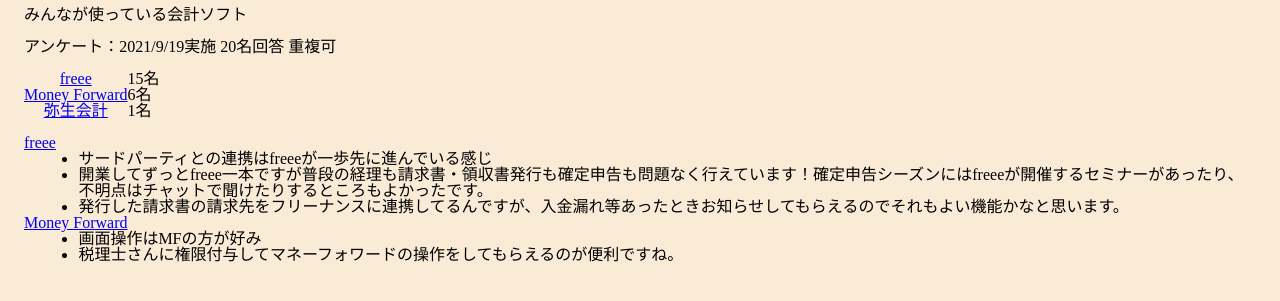
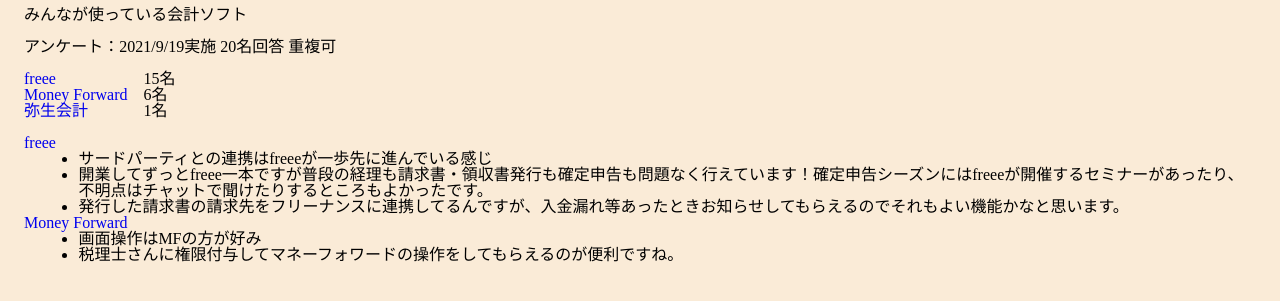
Before and after one commit to muchoco-dev/freelance, a plain HTML site: page finance.html in a window 1280 px wide. Shown: the part 219-520 px from the top of the page. Drawn offline with nearby package versions, Linux system fonts and the light colour scheme; a web font is replaced by a local one.

Commit message:
finance.cssを作成した。 アンケート結果の表を見やすくした。

```diff
--- /dev/null
+++ b/css/finance.css
@@ -0,0 +1,11 @@
+th{
+    text-align: left;
+}
+
+td{
+    padding-left: 1em;
+}
+
+a{
+    text-decoration: none;
+}
--- a/finance.html
+++ b/finance.html
@@ -9,6 +9,7 @@
   <script src="js/main.js"></script>
   <link rel="stylesheet" type="text/css" href="css/reset.css">
   <link rel="stylesheet" type="text/css" href="css/style.css">
+  <link rel="stylesheet" type="text/css" href="css/finance.css">
   <link rel="stylesheet" id="google-icons-css"
     href="https://fonts.googleapis.com/css?family=Material+Icons%7CMaterial+Icons+Outlined%7CMaterial+Icons+Two+Tone%7CMaterial+Icons+Round%7CMaterial+Icons+Sharp&amp;ver=1.0.0"
     type="text/css" media="all">
@@ -34,7 +35,8 @@
             <td>15名</td>
           </tr>
           <tr>
-            <th><a href="https://biz.moneyforward.com/accounting/" rel=”noopener noreferrer” target="_blank">Money Forward</a></th>
+            <th><a href="https://biz.moneyforward.com/accounting/" rel=”noopener noreferrer” target="_blank">Money
+                Forward</a></th>
             <td>6名</td>
           </tr>
           <tr>
@@ -48,12 +50,15 @@
           <dd>
             <ul>
               <li>サードパーティとの連携はfreeeが一歩先に進んでいる感じ</li>
-              <li>開業してずっとfreee一本ですが普段の経理も請求書・領収書発行も確定申告も問題なく行えています！確定申告シーズンにはfreeeが開催するセミナーがあったり、不明点はチャットで聞けたりするところもよかったです。</li>
+              <li>
+                開業してずっとfreee一本ですが普段の経理も請求書・領収書発行も確定申告も問題なく行えています！確定申告シーズンにはfreeeが開催するセミナーがあったり、不明点はチャットで聞けたりするところもよかったです。
+              </li>
               <li>発行した請求書の請求先をフリーナンスに連携してるんですが、入金漏れ等あったときお知らせしてもらえるのでそれもよい機能かなと思います。</li>
             </ul>
           </dd>
 
-          <dt><a href="https://biz.moneyforward.com/accounting/" rel=”noopener noreferrer” target="_blank">Money Forward</a></dt>
+          <dt><a href="https://biz.moneyforward.com/accounting/" rel=”noopener noreferrer” target="_blank">Money
+              Forward</a></dt>
           <dd>
             <ul>
               <li>画面操作はMFの方が好み</li>
```
